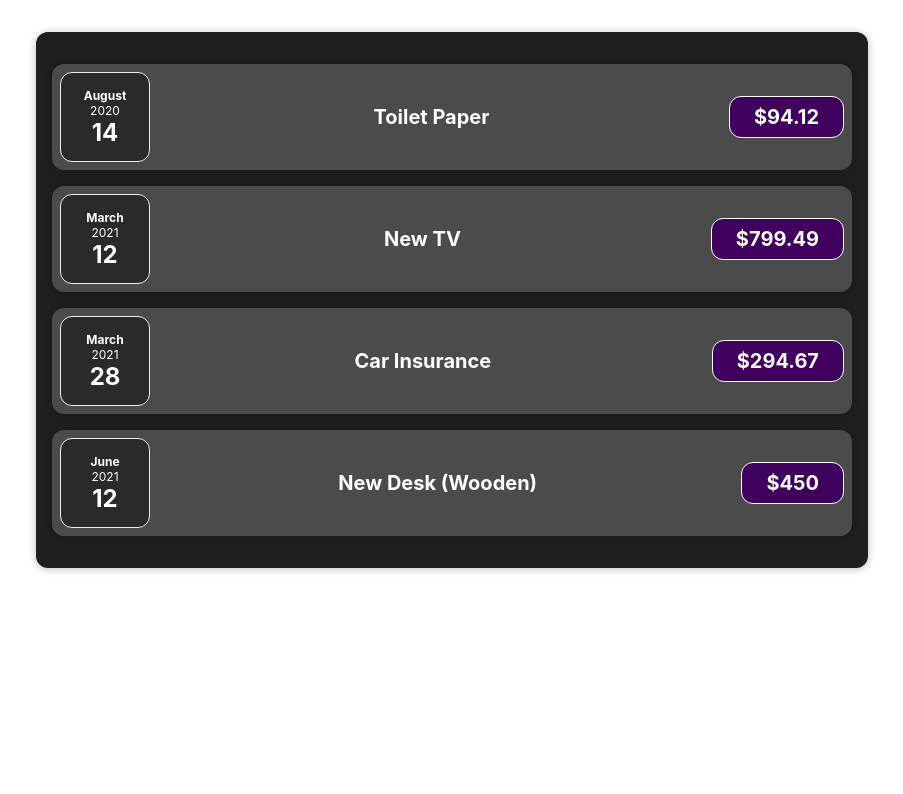
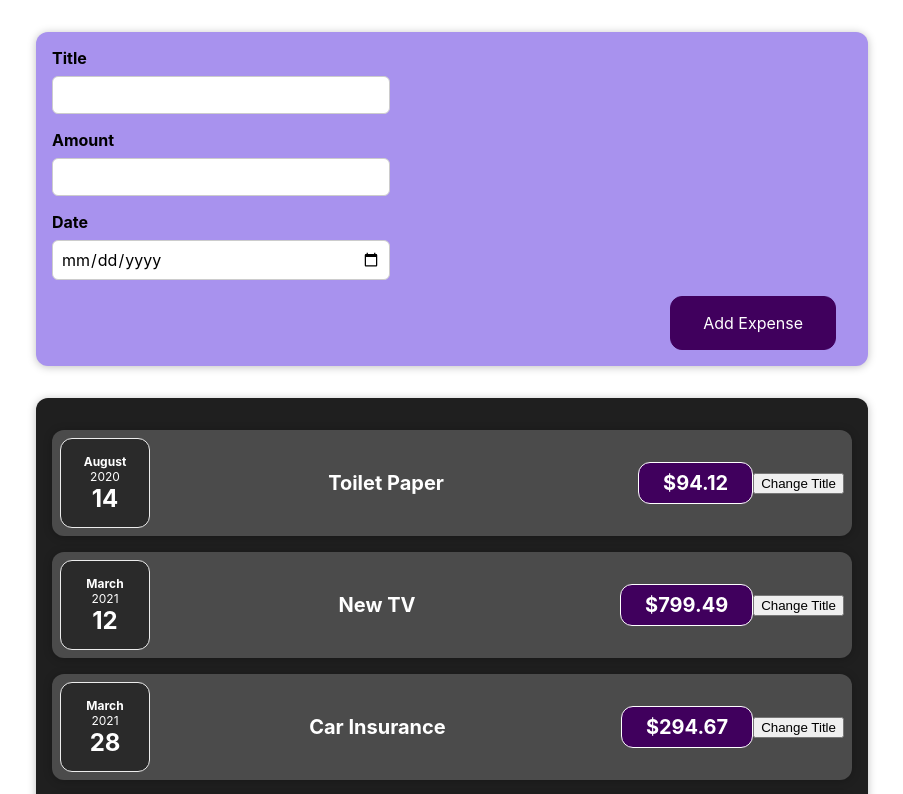
Before and after one commit to maddy8381/expense-diary, a React (Create React App) app: page / in a window 1280 px wide. Shown: the top 794 px of the page, without its empty margins (188-1091 px from the left). Built offline with nearby package versions, Linux system fonts and the light colour scheme.

Commit message:
Added Expense Form UI

```diff
--- a/src/App.js
+++ b/src/App.js
@@ -1,10 +1,12 @@
 import './App.css';
 import Expenses from './components//Expenses/Expenses';
+import NewExpense from './components/NewExpense/NewExpense';
 
 function App() {
 
   return (
     <div className="App">
+      <NewExpense />
       <Expenses />
     </div>
   );
--- a/src/components/Expenses/ExpenseItem.js
+++ b/src/components/Expenses/ExpenseItem.js
@@ -1,18 +1,24 @@
-import React from 'react';
+import React, { useState } from 'react';
 import Card from './../UI/Card';
 import ExpenseDate from './ExpenseDate';
 import './ExpenseItem.css';
 
 function ExpenseItem(props) {
 
+    const [title, setTitle] = useState(props.title);
+
+    const clickHandler = () => {
+        setTitle('Updated');
+    }
 
     return (
         <Card className="expense-item">
             <ExpenseDate date={props.date} />
             <div className="expense-item__description">
-                <h2>{props.title}</h2>
+                <h2>{title}</h2>
                 <div className="expense-item__price">${props.amount}</div>
             </div>
+            <button onClick={clickHandler}>Change Title</button>
         </Card>
     )
 }
--- /dev/null
+++ b/src/components/NewExpense/ExpenseForm.css
@@ -0,0 +1,26 @@
+.new-expense__controls {
+  display: flex;
+  flex-wrap: wrap;
+  gap: 1rem;
+  margin-bottom: 1rem;
+  text-align: left;
+}
+
+.new-expense__control label {
+  font-weight: bold;
+  margin-bottom: 0.5rem;
+  display: block;
+}
+
+.new-expense__control input {
+  font: inherit;
+  padding: 0.5rem;
+  border-radius: 6px;
+  border: 1px solid #ccc;
+  width: 20rem;
+  max-width: 100%;
+}
+
+.new-expense__actions {
+  text-align: right;
+}
--- /dev/null
+++ b/src/components/NewExpense/ExpenseForm.js
@@ -0,0 +1,32 @@
+import React from 'react'
+import './ExpenseForm.css'
+
+function ExpenseForm() {
+    return (
+        <form>
+            <div className="new-expense__controls">
+                <div className="new-expense__control">
+                    <label>Title</label>
+                    <input type='text' />
+                </div>
+            </div>
+            <div className="new-expense__controls">
+                <div className="new-expense__control">
+                    <label>Amount</label>
+                    <input type='number' min="0.01" step="0.01" />
+                </div>
+            </div>
+            <div className="new-expense__controls">
+                <div className="new-expense__control">
+                    <label>Date</label>
+                    <input type='date' min="2019-01-01" max="2022-12-31" />
+                </div>
+            </div>
+            <div className="new-expense__actions">
+                <button type='submit'>Add Expense</button>
+            </div>
+        </form>
+    )
+}
+
+export default ExpenseForm
--- /dev/null
+++ b/src/components/NewExpense/NewExpense.css
@@ -0,0 +1,38 @@
+.new-expense {
+  background-color: #a892ee;
+  padding: 1rem;
+  margin: 2rem auto;
+  width: 50rem;
+  max-width: 95%;
+  border-radius: 12px;
+  text-align: center;
+  box-shadow: 0 1px 8px rgba(0, 0, 0, 0.25);
+}
+
+.new-expense button {
+  font: inherit;
+  cursor: pointer;
+  padding: 1rem 2rem;
+  border: 1px solid #40005d;
+  background-color: #40005d;
+  color: white;
+  border-radius: 12px;
+  margin-right: 1rem;
+}
+
+.new-expense button:hover,
+.new-expense button:active {
+  background-color: #510674;
+  border-color: #510674;
+}
+
+.new-expense button.alternative {
+  color: #220131;
+  border-color: transparent;
+  background-color: transparent;
+}
+
+.new-expense button.alternative:hover,
+.new-expense button.alternative:active {
+  background-color: #ddb3f8;
+}
--- /dev/null
+++ b/src/components/NewExpense/NewExpense.js
@@ -0,0 +1,14 @@
+import React from 'react'
+import ExpenseForm from './ExpenseForm'
+import './NewExpense.css'
+
+function NewExpense() {
+    return (
+        <div className="new-expense">
+            <ExpenseForm />
+        </div>
+    )
+}
+
+
+export default NewExpense
```
